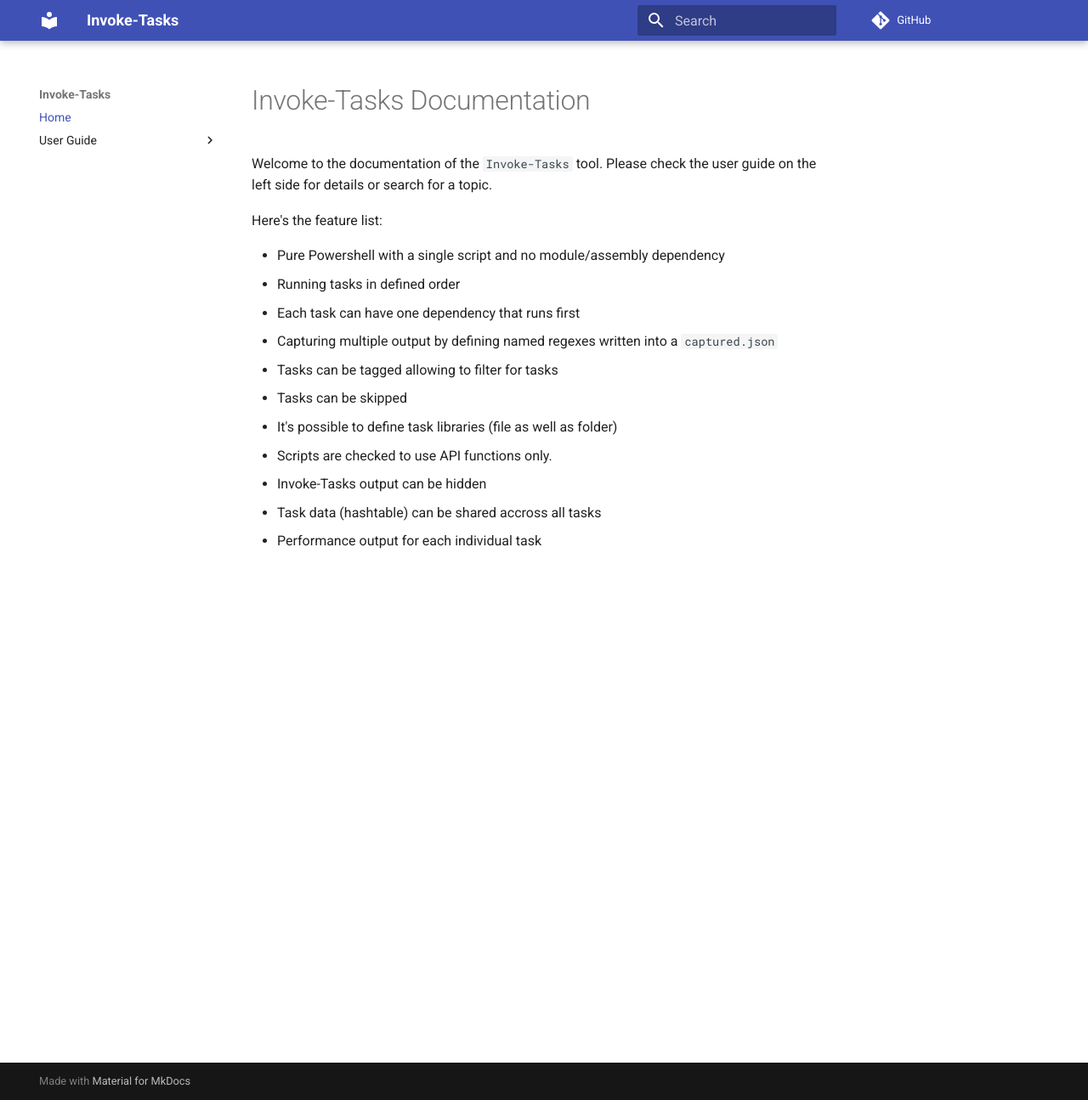
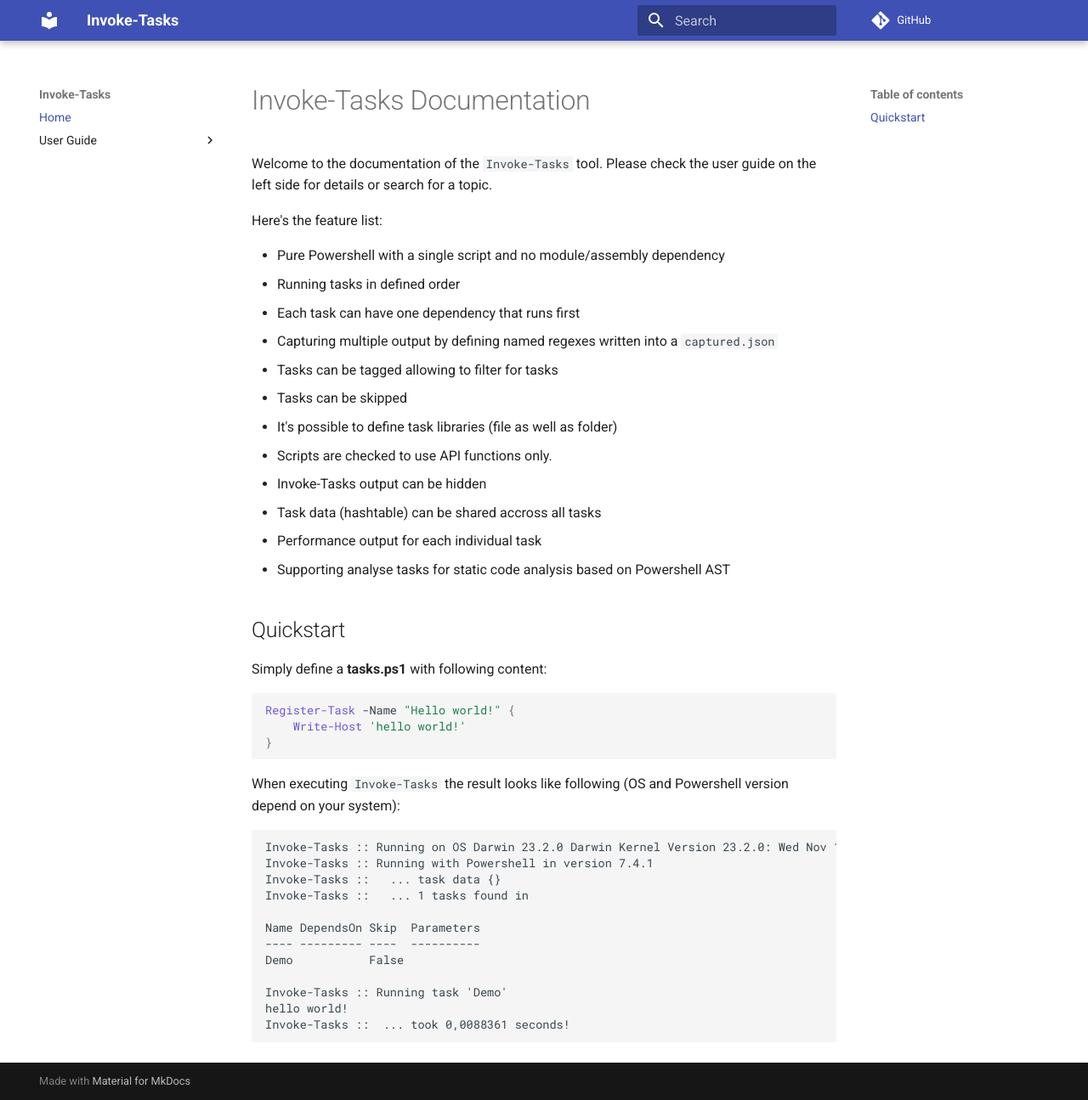
Before and after one commit to thomas-lehmann-private/Invoke-Tasks, an MkDocs documentation site: the page built from docs/index.md, in a window 1280 px wide and 1295 px high. Shown: the whole window at 85% size. Built offline with MkDocs 1.6.1 and Material for MkDocs 9.7.7, drawn with Linux system fonts in a browser that asks for light colours; comment, search, counter and statistics services are not loaded.

````diff
--- a/docs/index.md
+++ b/docs/index.md
@@ -17,3 +17,31 @@ Here's   the feature list:
  - Invoke-Tasks output can be hidden
  - Task data (hashtable) can be shared accross all tasks
  - Performance output for each individual task
+ - Supporting analyse tasks for static code analysis based on Powershell AST
+
+## Quickstart
+
+Simply define a **tasks.ps1** with following content:
+
+```powershell
+Register-Task -Name "Hello world!" {
+    Write-Host 'hello world!'
+}
+```
+
+When executing `Invoke-Tasks` the result looks like following (OS and Powershell version depend on your system):
+
+```
+Invoke-Tasks :: Running on OS Darwin 23.2.0 Darwin Kernel Version 23.2.0: Wed Nov 15 21:53:18 PST 2023; root:xnu-10002.61.3~2/RELEASE_ARM64_T6000‚
+Invoke-Tasks :: Running with Powershell in version 7.4.1
+Invoke-Tasks ::   ... task data {}
+Invoke-Tasks ::   ... 1 tasks found in
+
+Name DependsOn Skip  Parameters
+---- --------- ----  ----------
+Demo           False
+
+Invoke-Tasks :: Running task 'Demo'
+hello world!
+Invoke-Tasks ::  ... took 0,0088361 seconds!
+```
--- a/mkdocs.yml
+++ b/mkdocs.yml
@@ -9,6 +9,8 @@ nav:
     - task-registration.md
     - analyse-task-registration.md
     - static-code-analysis.md
+    - command-line-details.md
+    - useful-links.md
 
 theme:
   name: material
````
Also changed, not shown: README.md (+0 -166 lines), docs/command-line-details.md (added, +145 -0 lines), docs/task-registration.md (+18 -0 lines), docs/useful-links.md (added, +3 -0 lines).
